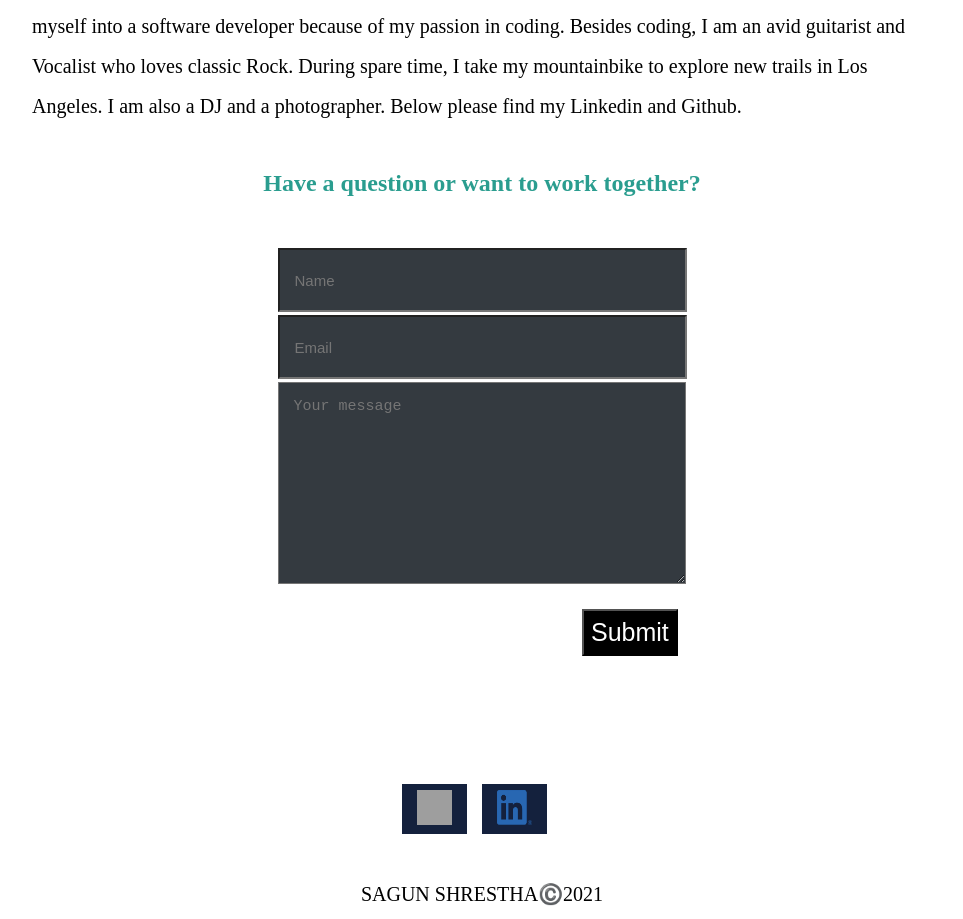
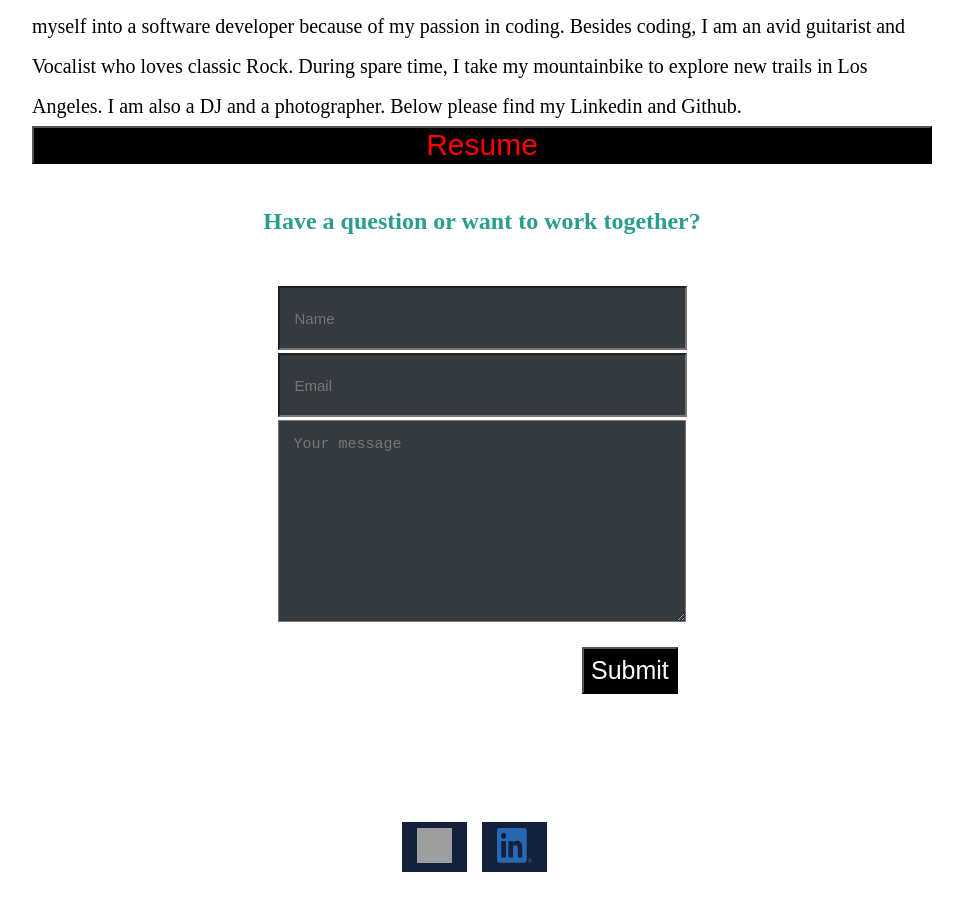
Before and after one commit to slavdefense/Sagun-Shrestha, a React (Create React App) app: page / in a window 1280 px wide. Shown: the part 3427-4346 px from the top of the page, without its empty margins (158-1121 px from the left). Built offline with nearby package versions, Linux system fonts and the light colour scheme; grey boxes are pictures that could not be loaded; a web font is replaced by a local one.

Commit message:
Add a resume link

```diff
--- a/src/Pages/Aboutme/Aboutme.css
+++ b/src/Pages/Aboutme/Aboutme.css
@@ -62,6 +62,23 @@
   margin:0 auto;
 }
 
+.resume{
+  color:red;
+  font-size: 30px;
+  text-decoration: none;
+
+  margin: 0 auto;
+}
+.resume-button{
+  background-color: black;
+}
+
+.resume:hover{
+  background-color: #2a9d8f;
+  color:white;
+  padding: 3px;
+}
+
 @media screen and (max-width:1000px) {
   .about-me-details{
     width: 600px;
--- a/src/Pages/Aboutme/Aboutme.jsx
+++ b/src/Pages/Aboutme/Aboutme.jsx
@@ -14,8 +14,15 @@ const AboutMe = () => {
           avid guitarist and Vocalist who loves classic Rock. During spare time,
           I take my mountainbike to explore new trails in Los Angeles. I am also
           a DJ and a photographer. Below please find my Linkedin and Github.
+
         </p>
+        <button className="resume-button">
+        <a className="resume" href="https://drive.google.com/file/d/1FhuhO03JxnQdU2uObNG3KNQO716qiGml/view?usp=sharing">Resume</a>
+        </button>
+
+
         <p className="about-me-p"></p>
+
       </div>
     </div>
   );
--- a/src/Pages/Work/Backlog/Backlog.css
+++ b/src/Pages/Work/Backlog/Backlog.css
@@ -145,6 +145,22 @@ h1 {
   .work-div {
     width: 100%;
   }
+  li{
+    font-size: 19px;
+  }
+  a{
+    font-size: 15px;
+  }
+  .arrimg {
+    width: 1.5em;
+    height: 0.8em;
+
+    position: absolute;
+    margin-left: 0em;
+  }
+  .site-github{
+    margin-top: 5px;
+  }
 
   .backlog-container {
     flex-direction: column-reverse;
```
